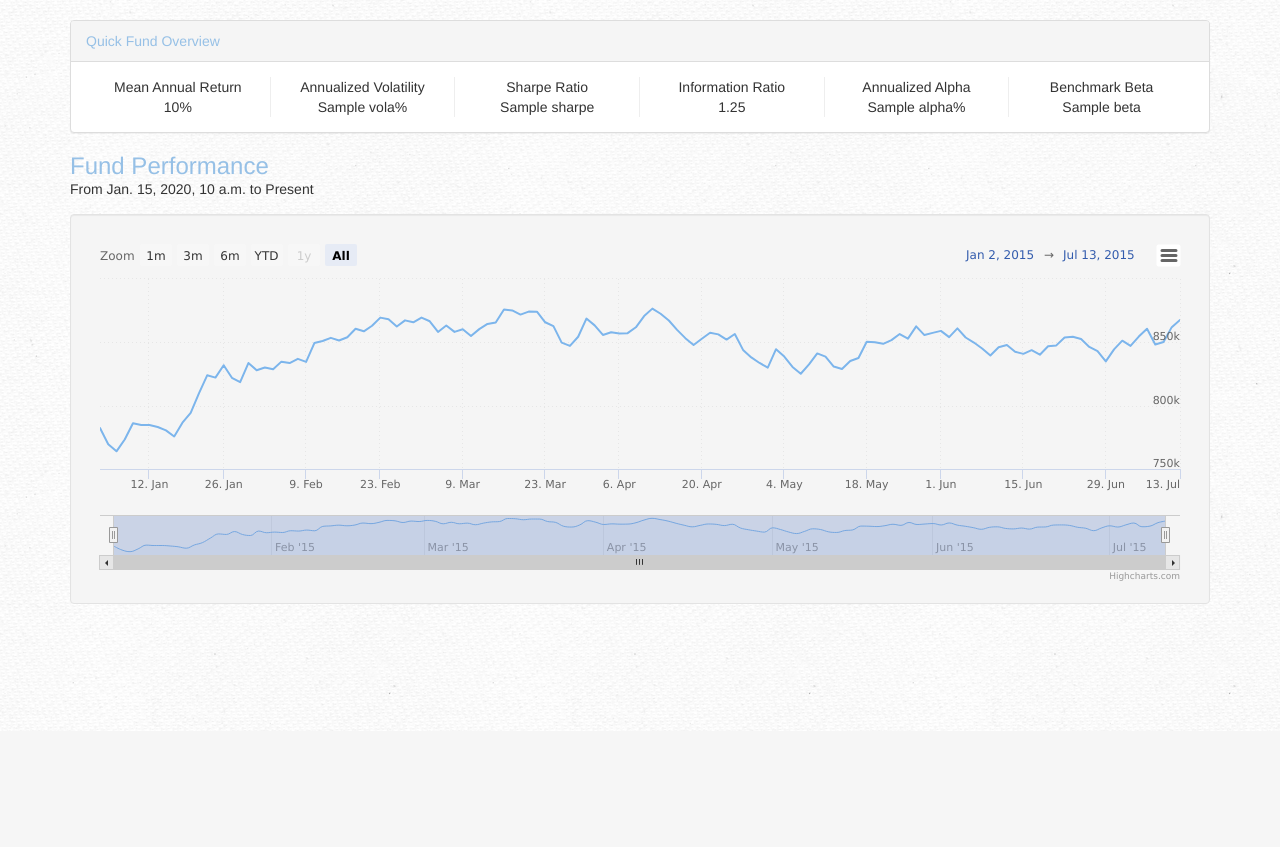
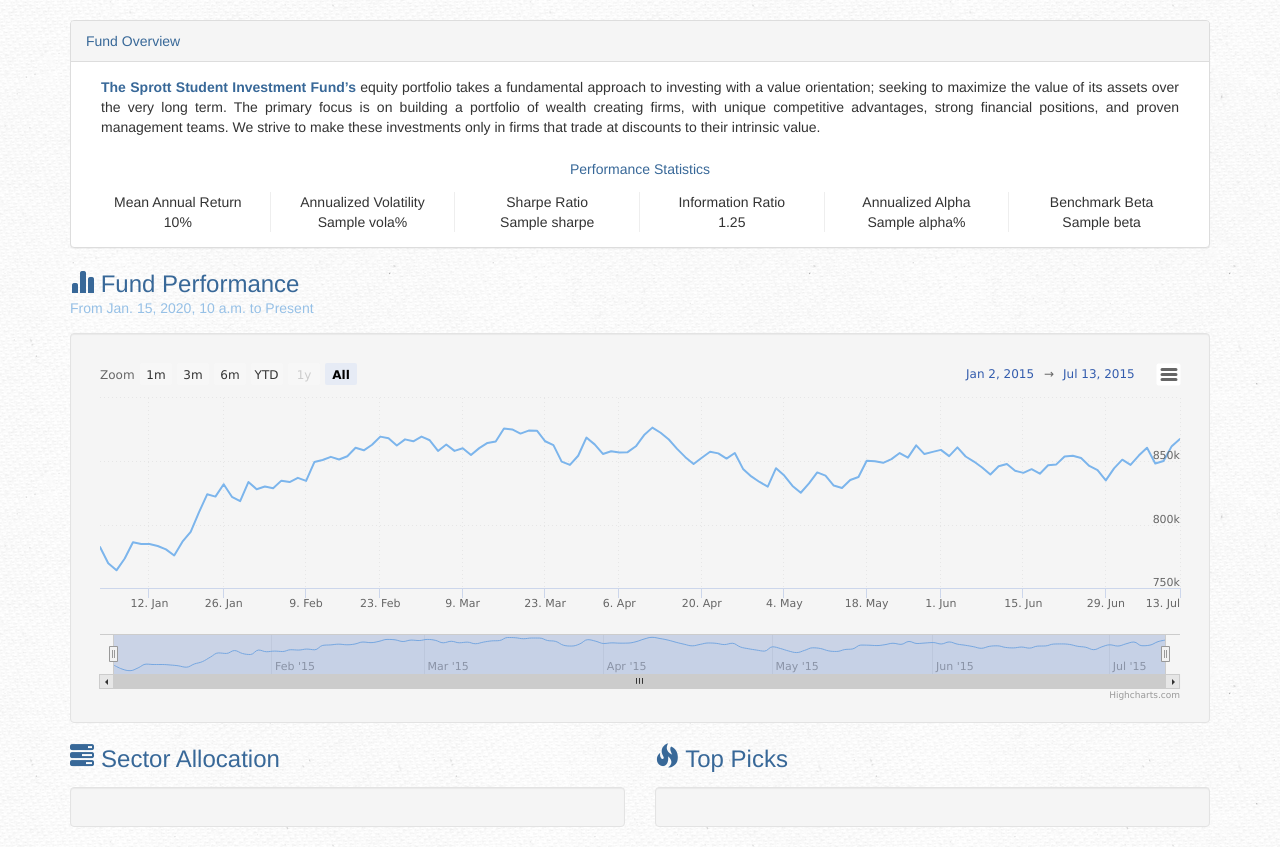
Before and after one commit to Liam-F/SSIF-Performance-Dashboard, a Django app: template dashboard/templates/dashboard/index.html in a window 1280 px wide. Shown: the part 69-916 px from the top of the page. Before the commit the page ends 763 px from the top, so only its background shows below. Run offline with Django 3.2, Linux system fonts and the light colour scheme; data comes from the database, SQL or seed files in the repository; both versions use the stored data as it was after the commit; the template is opened without the code that fills it: most values are stand-ins (such as "Sample title", 1, 10 or a date in 2020); some libraries are stand-ins or nearby versions; some web fonts are replaced.

Commit message:
m2.5
new imported usdcad rates,
new main page panel and designs,
accurate alpha,
finished performance statistics

```diff
--- a/dashboard/static/dashboard/styles.css
+++ b/dashboard/static/dashboard/styles.css
@@ -9,6 +9,14 @@
 .pattern {
     background: #fff url('cubed.png') repeat;
     height: 10px;
+}
+
+.deepblue{
+    color: #386898 !important;
+}
+
+.lightblue {
+    color: #96C0E6;
 }
 
 .overview{
@@ -23,13 +31,8 @@
     margin: 18px;
 }
 
-.panel-heading {
-    color: #96C0E6 !important;
-}
-
 h3{
     margin: 0;
-    color: #96C0E6;
 }
 
 a { color: #96C0E6; }
@@ -39,6 +42,14 @@
    padding:0;
 }
 
+.zero-left-pad {
+    padding-left: 0px;
+}
+
+.zero-right-pad {
+    padding-right: 0px;
+}
+
 .well{
     margin-top:15px;
 }
--- a/dashboard/templates/dashboard/index.html
+++ b/dashboard/templates/dashboard/index.html
@@ -59,8 +59,16 @@
 
         <div class="col-md-12 zeropad">
             <div class="panel panel-default">
-                <div class="panel-heading">Quick Fund Overview</div>
+                <div class="panel-heading deepblue"> Fund Overview</div>
                 <div class="panel-body">
+                    <div class="col-md-12" style="margin-bottom: 25px; text-align:justify;">
+                        <span class="deepblue"><b>The Sprott Student Investment Fund’s</b></span> equity portfolio takes a fundamental approach to investing with a
+                        value orientation; seeking to maximize the value of its assets over the very long term. The primary
+                        focus is on building a portfolio of wealth creating firms, with unique competitive advantages, strong
+                        financial positions, and proven management teams. We strive to make these investments only in firms that
+                        trade at discounts to their intrinsic value.
+                    </div>
+                    <h5 class="col-md-12 zeropad deepblue" style="margin: 0 0 15px 0; text-align:center;">Performance Statistics</h5>
                     <div class="col-md-2 overview">Mean Annual Return<br/> {{ avgRet }}%</div>
                     <div class="col-md-2 overview">Annualized Volatility<br/> {{ vola }}%</div>
                     <div class="col-md-2 overview">Sharpe Ratio<br/> {{ sharpe }}</div>
@@ -71,10 +79,22 @@
             </div>
         </div>
         <div class="col-md-12 zeropad">
-            <h3>Fund Performance</h3>
-            From {{ portfolioStartDate }} to Present
+            <h3 class="deepblue"><span class="glyphicon glyphicon-stats" aria-hidden="true"></span> Fund Performance</h3>
+            <span class="lightblue">From {{ portfolioStartDate }} to Present</span>
             <div class="well">
                 <div id="portfolio" style="height: 350px;"></div>
+            </div>
+        </div>
+        <div class="col-md-6 zero-left-pad">
+            <h3 class="deepblue"><span class="glyphicon glyphicon-tasks" aria-hidden="true"></span> Sector Allocation</h3>
+            <div class="well">
+
+            </div>
+        </div>
+        <div class="col-md-6 zero-right-pad">
+            <h3 class="deepblue"><span class="glyphicon glyphicon-fire" aria-hidden="true"></span> Top Picks</h3>
+            <div class="well">
+
             </div>
         </div>
     </div>
--- a/dashboard/views.py
+++ b/dashboard/views.py
@@ -6,6 +6,7 @@
 import json
 import pandas as pd
 import numpy as np
+import pdb;
 
 #since epoch milliseconds
 def unix_time(dte):
@@ -26,11 +27,15 @@
     # ASSUMPTION: Benchmark is hardcoded as 65% US SPX, 35% CN TSX
     w = [0.65, 0.35]
     benchmark = Asset.objects.filter(industry__exact = 'Index')
-    # get returns according to available portfolio dates
-    rmat = pd.merge(pd.DataFrame(benchmark[0].getReturns()), pd.DataFrame(benchmark[1].getReturns()), on='date')
-    rmat = pd.merge(pd.DataFrame(r_p), rmat, on='date')
+    exr = Asset.objects.filter(name__exact = 'USDCAD')
+    # get returns according to available portfolio dates, merge is required to ensure dates are matched
+    # COLUMNS ARE: [DATE PORTFOLIO BENCHMARK US BENCHMARK CN USDCAD]
+    rmat = pd.merge(pd.DataFrame(benchmark[0].getReturns()), pd.DataFrame(benchmark[1].getReturns()), on='date') # Merge Benchmarks
+    rmat = pd.merge(pd.DataFrame(r_p), rmat, on='date') # Merge Portfolio Returns
+    rmat = pd.merge(rmat, pd.DataFrame(exr[0].getReturns()), on='date') # Merge Exchange Rates
     rmat = rmat.iloc[:,1:] # Remove Date column
-    r_b = np.dot(rmat.iloc[:, 1:], w) # Calculate Benchmark
+    rmat.iloc[:,1] *= (1+rmat.iloc[:,-1]) # USDCAD
+    r_b = np.dot(rmat.iloc[:, [1,2]], w) # Calculate Benchmark
     r = rmat.iloc[:, 0]
     beta = np.cov(r,r_b)[0,1]/np.var(r_b) # Beta
     alpha = (np.mean(r) - np.mean(r_b)*beta)*100*252
```
Also changed, not shown: temp.py (+11 -11 lines), db.sqlite3.
